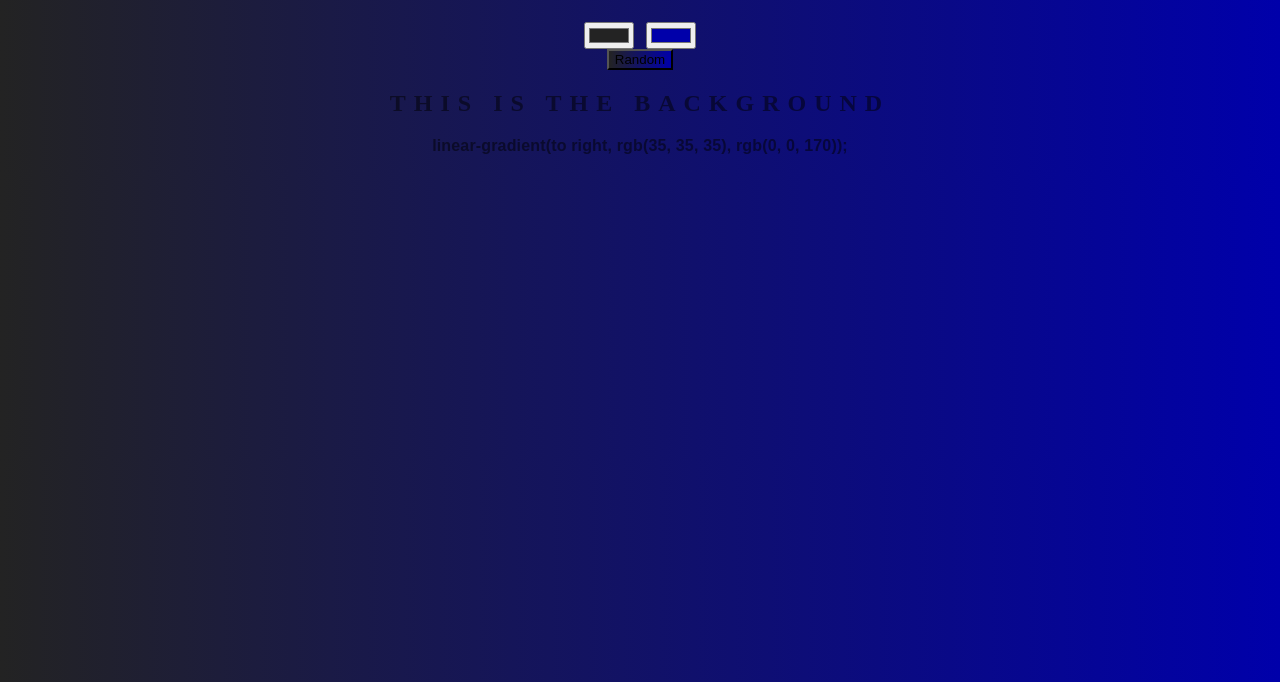
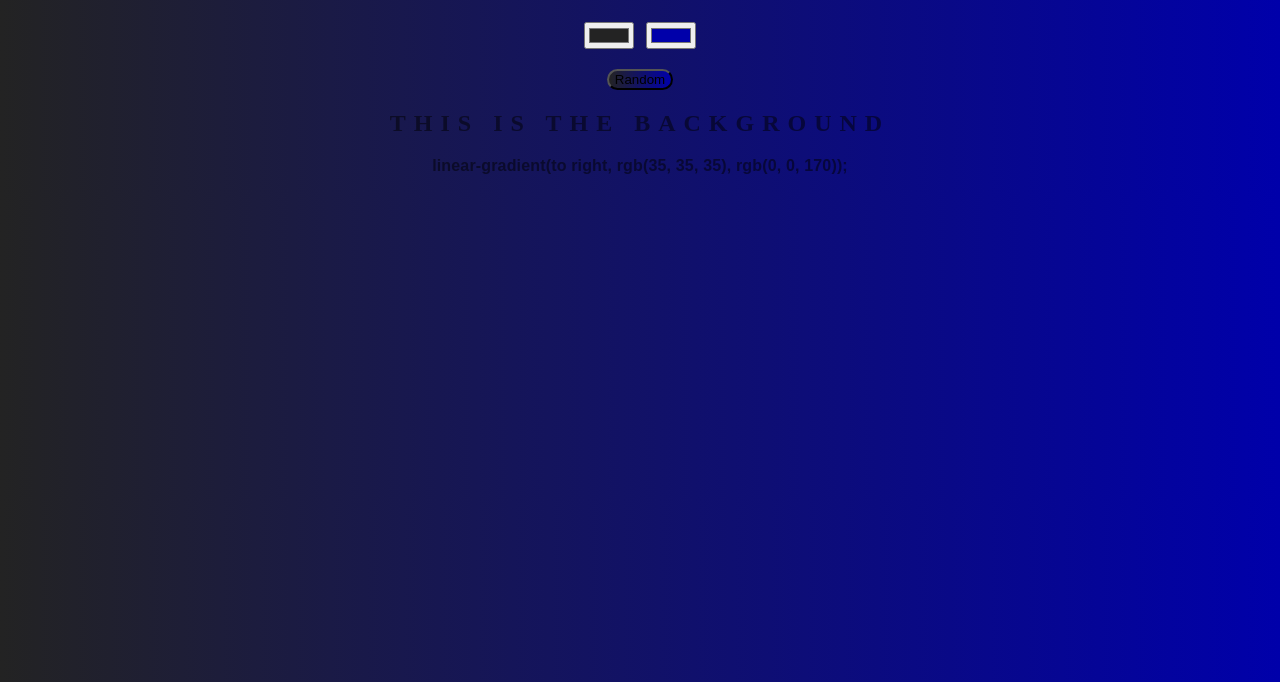
Before and after one commit to Amro-Khairi/Background-Generator, a plain HTML site: page index.html in a window 1280 px wide. Shown: the part 118-800 px from the top of the page. Drawn offline with Linux system fonts and the light colour scheme.

Commit message:
Update style.css

```diff
--- a/style.css
+++ b/style.css
@@ -28,5 +28,6 @@ h3 {
 
 .randombtn {
     background: linear-gradient(to right, red , yellow);
-
+    border-radius: 20px;
+	margin-top: 20px;
 }
```
